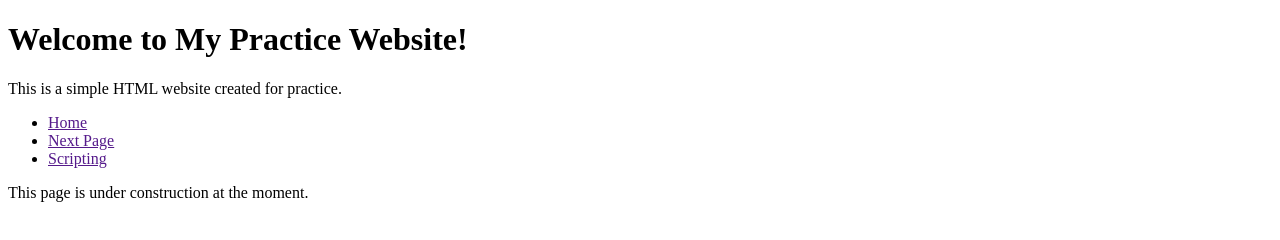
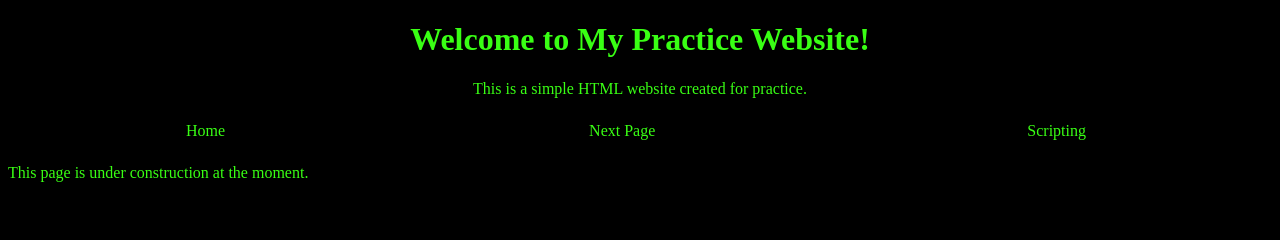
Before and after one commit to mcnizzle02/html_projects, a plain HTML site: page index.html in a window 1280 px wide. Drawn offline with Linux system fonts and the light colour scheme.

Commit message:
added pages directory and style.css. Linked the pages together and made the navigation links active.

```diff
--- a/index.html
+++ b/index.html
@@ -4,18 +4,21 @@
     <meta charset="UTF-8">
     <meta name="viewport" content="width=device-width, initial-scale=1.0">
     <title>My Practice Website</title>
+    <link rel="stylesheet" href="style.css">
 </head>
 <body>
+  <div class="title">
     <h1>Welcome to My Practice Website!</h1>
     <p>This is a simple HTML website created for practice.</p>
-    <div>
+    </div>
+    <div class="navigation">
         <ul>
-            <li><a href="" >Home</a></li>
-            <li><a href="" >Next Page</a></li>
-            <li><a href="" >Scripting</a></li>
+            <li>Home</li>
+            <li><a href="./pages/next.html" target="_self">Next Page</a></li>
+            <li><a href="./pages/script.html" target="_self">Scripting</a></li>
         </ul>
     </div>
-      <div>
+      <div class="content">
         <p>This page is under construction at the moment.</p>
       </div>
     <script>
--- /dev/null
+++ b/style.css
@@ -0,0 +1,27 @@
+* {
+    background-color: black;
+    color: rgb(57, 255, 20);
+}
+
+.title {
+    text-align: center;
+}
+
+.navigation ul {
+    list-style: none;
+    display: flex;
+    padding: 0;
+    margin: 0;
+    justify-content: space-around;
+    align-items: center;
+}
+
+.navigation li {
+
+}
+
+.navigation a {
+    display: inline-block;
+    padding: 8px 8px;
+    text-decoration: none;
+}
```
Also changed, not shown: pages/next.html (renamed from next.html, +6 -0 lines), pages/script.html (renamed from script.html, +6 -0 lines).
